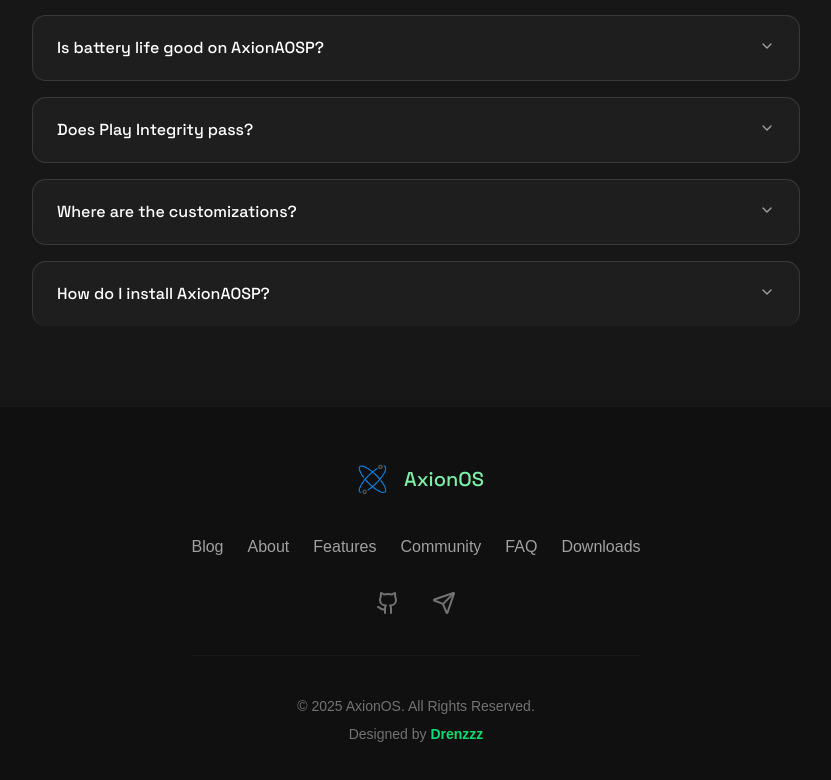
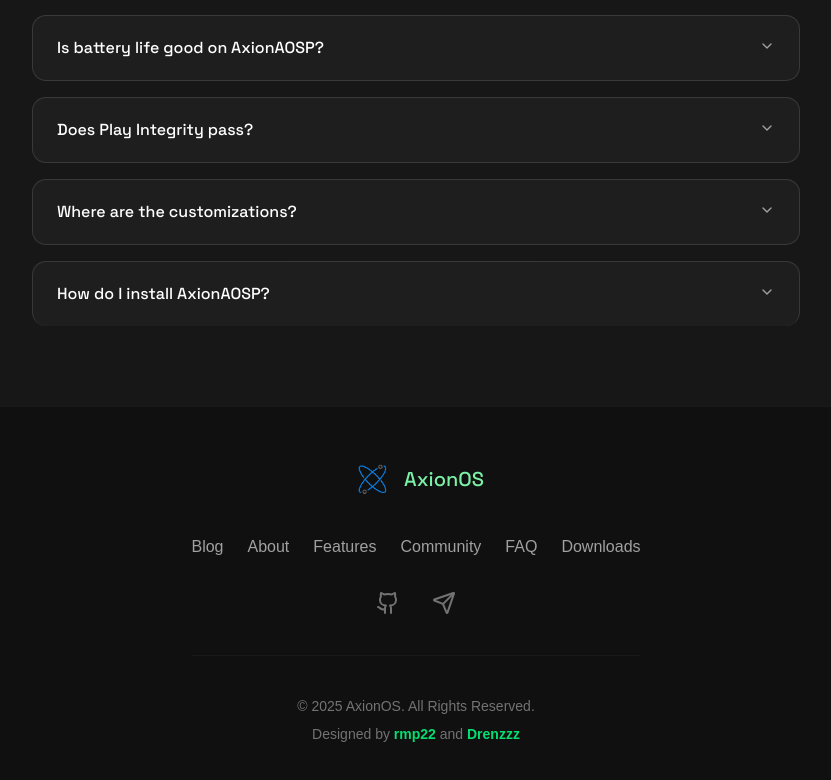
Before and after one commit to Drenzzz/axionaosp-web, a Next.js app: page / in a window 1280 px wide. Shown: the part 5274-6054 px from the top of the page, without its empty margins (224-1055 px from the left). Built offline with nearby package versions, Linux system fonts and the light colour scheme; a web font is replaced by a local one.

Commit message:
chore: Update footer designer credits

```diff
--- a/src/components/Footer.tsx
+++ b/src/components/Footer.tsx
@@ -44,7 +44,7 @@
         <div className="text-neutral-500 text-sm space-y-2">
           <p>&copy; {new Date().getFullYear()} AxionOS. All Rights Reserved.</p>
           <p>
-            Designed by <a href="https://github.com/drenzzz" target="_blank" rel="noopener noreferrer" className="text-green-400 hover:underline font-semibold">Drenzzz</a>
+            Designed by <a href="https://github.com/rmp22" target="_blank" rel="noopener noreferrer" className="text-green-400 hover:underline font-semibold">rmp22</a> and <a href="https://github.com/drenzzz" target="_blank" rel="noopener noreferrer" className="text-green-400 hover:underline font-semibold">Drenzzz</a>
           </p>
         </div>
 
```
